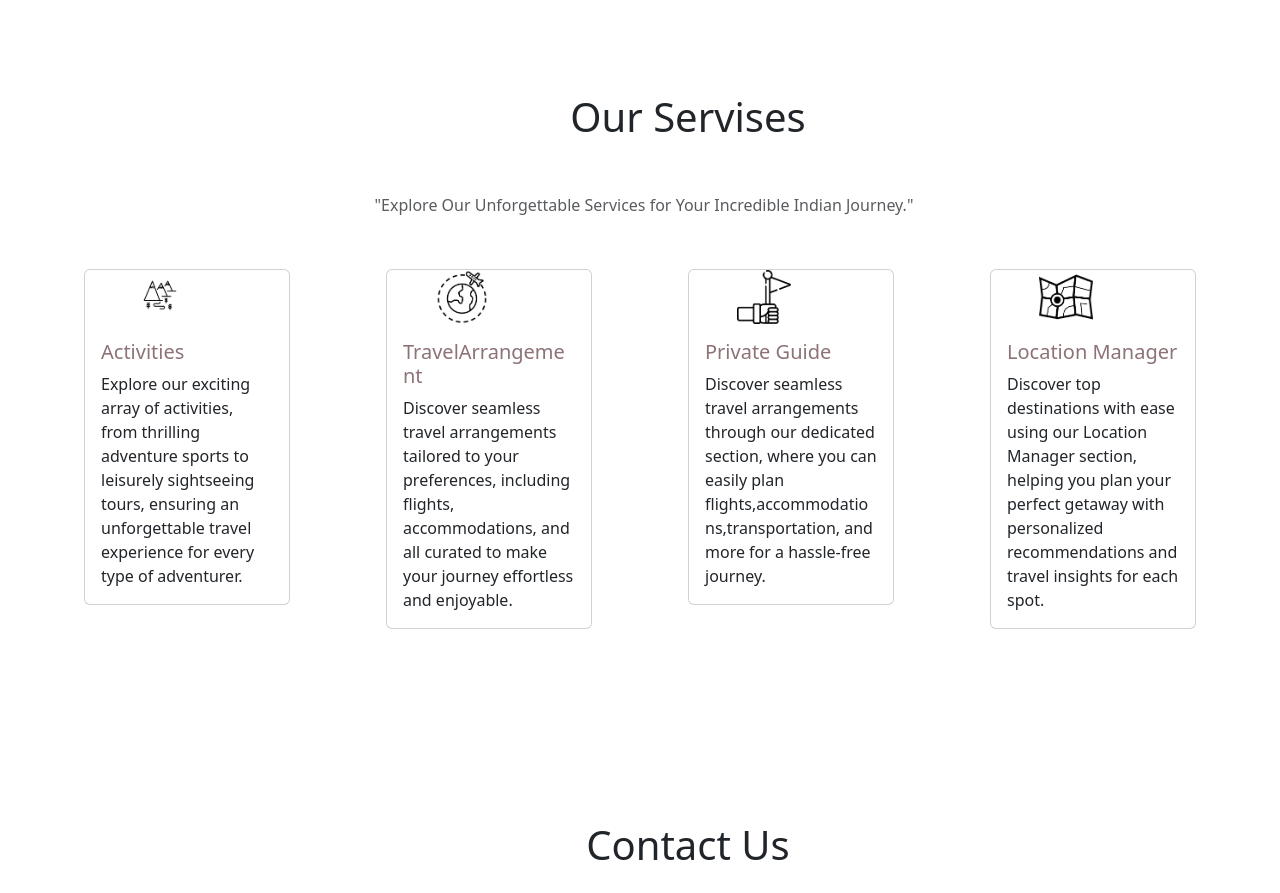
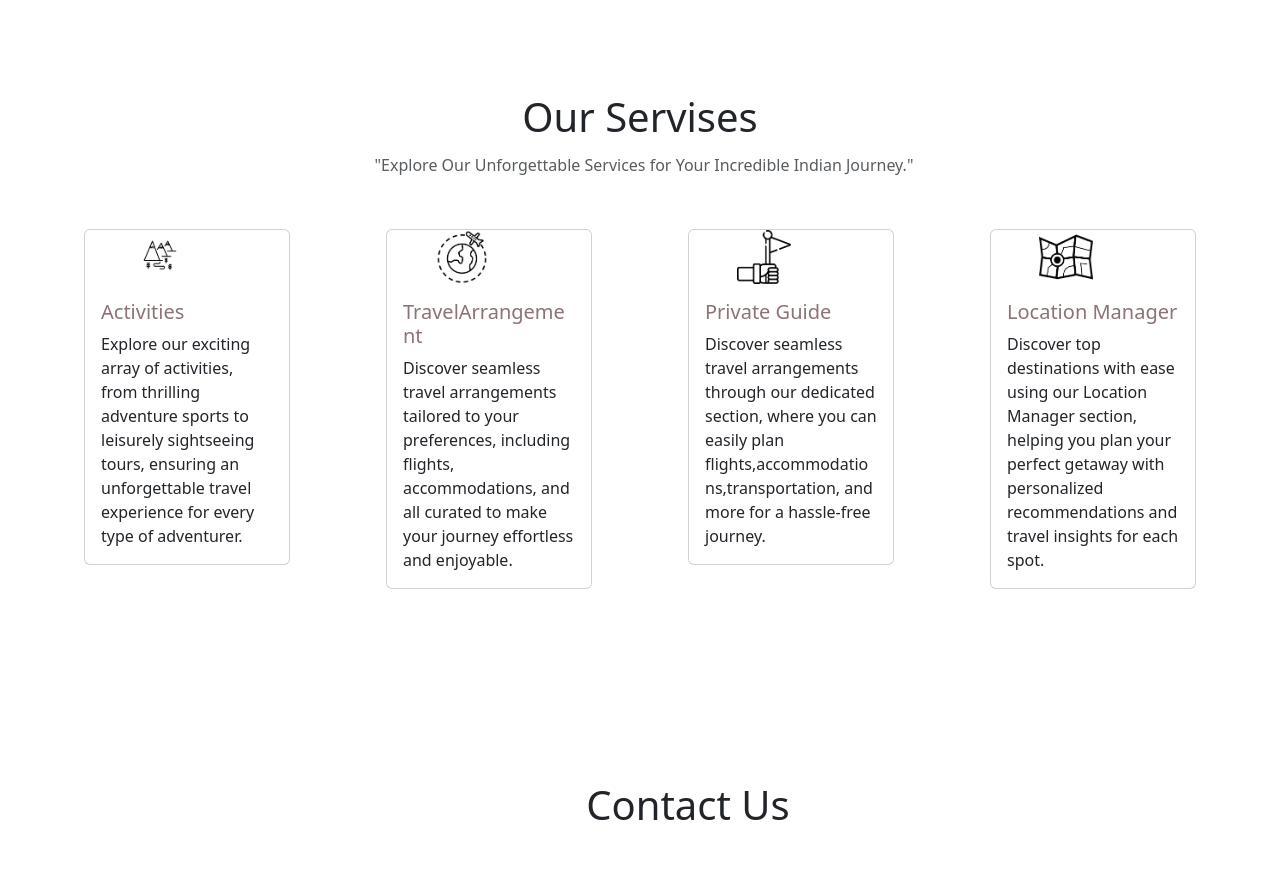
Before and after one commit to Amruthams/Travelpage2, a plain HTML site: page index.html in a window 1280 px wide. Shown: the part 2338-3231 px from the top of the page. Drawn offline with nearby package versions, Linux system fonts and the light colour scheme.

Commit message:
2nd commit

```diff
--- a/index.html
+++ b/index.html
@@ -202,7 +202,7 @@
         <div class="service-container h-100">
 
             <div class="row p-5 ">
-                <h1 class="text-center align-items-center m-5">Our Servises</h1>
+                <h1 class="text-center align-items-center mt-5">Our Servises</h1>
                 <p class="text-center align-items-center m-1 text-muted">"Explore Our Unforgettable Services for Your
                     Incredible Indian Journey."</p>
 
```
